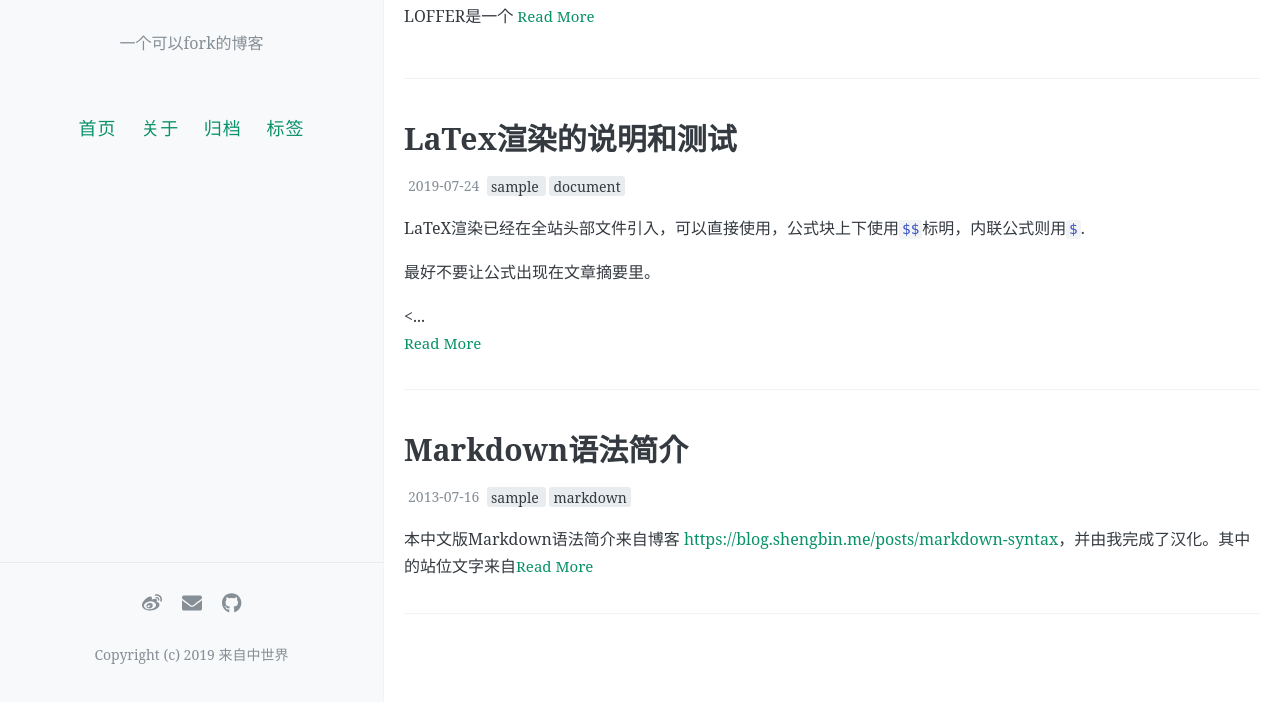
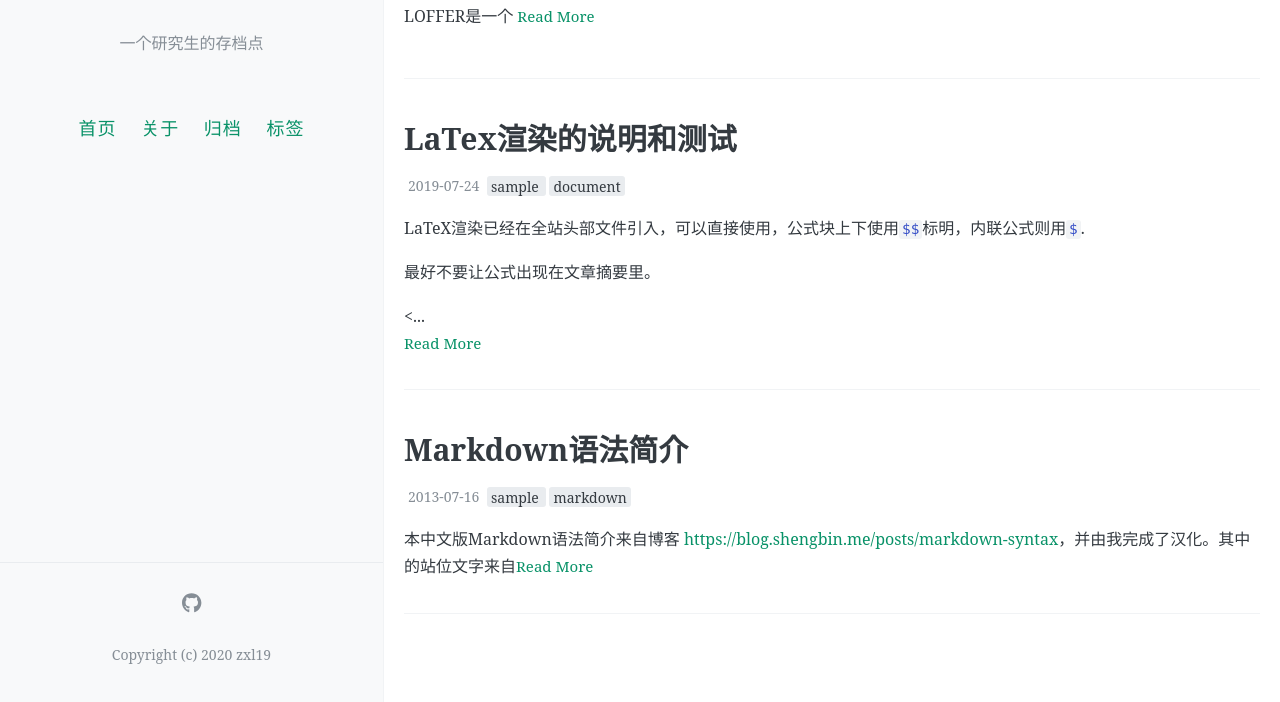
Before and after one commit to zxl19/zxl19.github.io, a Jekyll site: the page built from index.html, in a window 1280 px wide and 1037 px high. Shown: the part 335-1037 px from the top of the window. Built offline with Jekyll 4.4.1, drawn with Linux system fonts in a browser that asks for light colours; the list of posts is cut into pages by our own code; comment, search, counter and statistics services are not loaded.

Commit message:
Add files via upload

```diff
--- a/_config.yml
+++ b/_config.yml
@@ -7,16 +7,16 @@
 # 井号后面的文字是说明文档，不会被程序读取。
 
 # 描述/签名
-name: LOFFER
-description: 一个可以fork的博客
+name: zxl19
+description: 一个研究生的存档点
 
 # 输入你的网站域名（如果你没有添加自己的域名，而是直接用GitHub pages分配的域名的话可以省略）
-url:
+url: https://zxl19.github.io
 
 # 添加你的博客的二级域名，一般来说是你的repository名
 # 如果你的博客的URL是：(http://yourusername.github.io/repository-name)
 # 那么就写成 "/repository-name"
-baseurl: /LOFFER
+baseurl:
 
 
 #
@@ -24,10 +24,10 @@ baseurl: /LOFFER
 #
 
 # 你的博客logo图片URL，建议尺寸不超过300px × 300px
-avatar: https://raw.githubusercontent.com/FromEndWorld/LOFFER/master/images/logo.png
+avatar: https://raw.githubusercontent.com/zxl19/zxl19.github.io/master/images/avatar.jpg
 
 # 你的favicon（出现在浏览器tab上）图片URL，建议使用较小(64px × 64px)的图片
-favicon: https://raw.githubusercontent.com/FromEndWorld/LOFFER/master/images/favicon.png
+favicon: https://raw.githubusercontent.com/zxl19/zxl19.github.io/master/images/icon.png
 
 
 # 菜单中的按钮
@@ -49,24 +49,24 @@ excerpt_separator: <!-- more -->
 
 # 你的社交网络链接，它们会作为图标出现在你的网站页脚中，可选填写
 footer-links:
-  weibo: frommidworld #请输入你的微博个性域名 https://www.weibo.com/<thispart>
+  weibo: #请输入你的微博个性域名 https://www.weibo.com/<thispart>
   behance: # https://www.behance.net/<>
   dribbble: # https://dribbble.com/<>
-  email: fromendworld@outlook.com
-  facebook: #https://www.facebook.com/<>
-  flickr: #https://www.flickr.com/<>
-  github: FromEndWorld/loffer #https://github.com/<>
-  instagram: #https://instagram.com/<>
-  linkedin: #https://www.linkedin.com/in/<>
-  pinterest: #https://www.pinterest.com/<>
-  rss: #随便填点啥RSS就能用了
+  email: # email address
+  facebook: # https://www.facebook.com/<>
+  flickr: # https://www.flickr.com/<>
+  github: zxl19 # https://github.com/<>
+  instagram: # https://instagram.com/<>
+  linkedin: # https://www.linkedin.com/in/<>
+  pinterest: # https://www.pinterest.com/<>
+  rss: # 随便填点啥RSS就能用了
   stackoverflow: # http://stackoverflow.com/<>
   tumblr: # https://<username>.tumblr.com
   twitter: # https://www.twitter.com/<your_twitter_username>
   youtube: # channel/<your_long_string> or user/<user-name>
 
 # 站点页脚的文字
-footer-text: Copyright (c) 2019 来自中世界
+footer-text: Copyright (c) 2020 zxl19
 
 #
 # 评论，注意，请不要同时添加多种不同的评论区
```
Also changed, not shown: about.md (+7 -1 lines).
